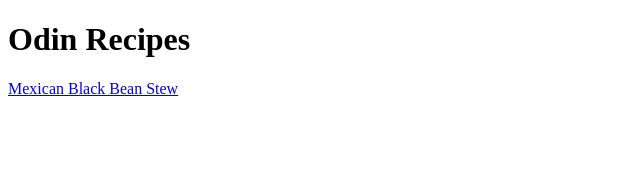
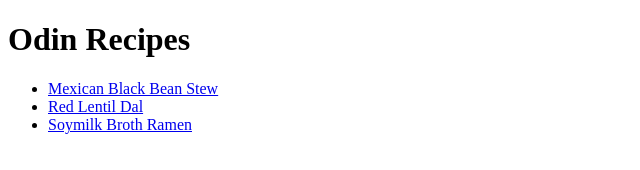
Before and after one commit to jibentham/odin-recipes, a plain HTML site: page index.html in a window 1280 px wide. Shown: the whole page, without its empty margins (0-640 px from the left). Drawn offline with Linux system fonts and the light colour scheme.

Commit message:
Append page links

```diff
--- a/index.html
+++ b/index.html
@@ -7,6 +7,10 @@
 </head>
 <body>
     <h1>Odin Recipes</h1>
-    <a href="./recipes/mexican-black-bean-stew.html">Mexican Black Bean Stew</a>
+    <ul>
+      <li><a href="./recipes/mexican-black-bean-stew.html">Mexican Black Bean Stew</a></li>
+      <li><a href="./recipes/red-lentil-dal.html">Red Lentil Dal</a></li>
+      <li><a href="./recipes/soymilk-broth-ramen.html">Soymilk Broth Ramen</a></li>
+    </ul>
 </body>
 </html>
```
